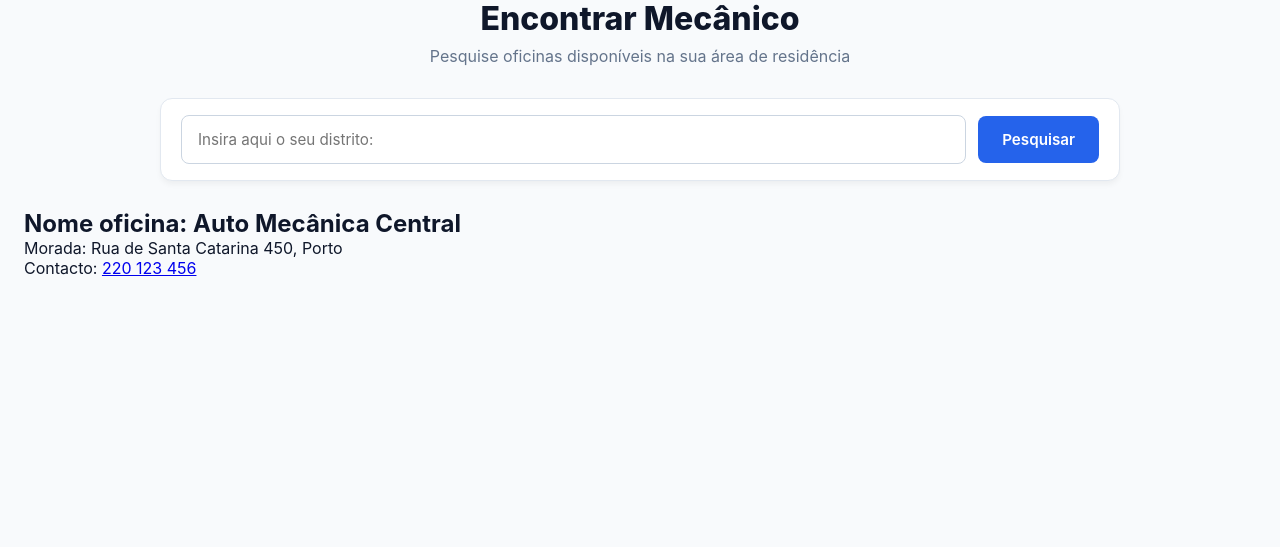
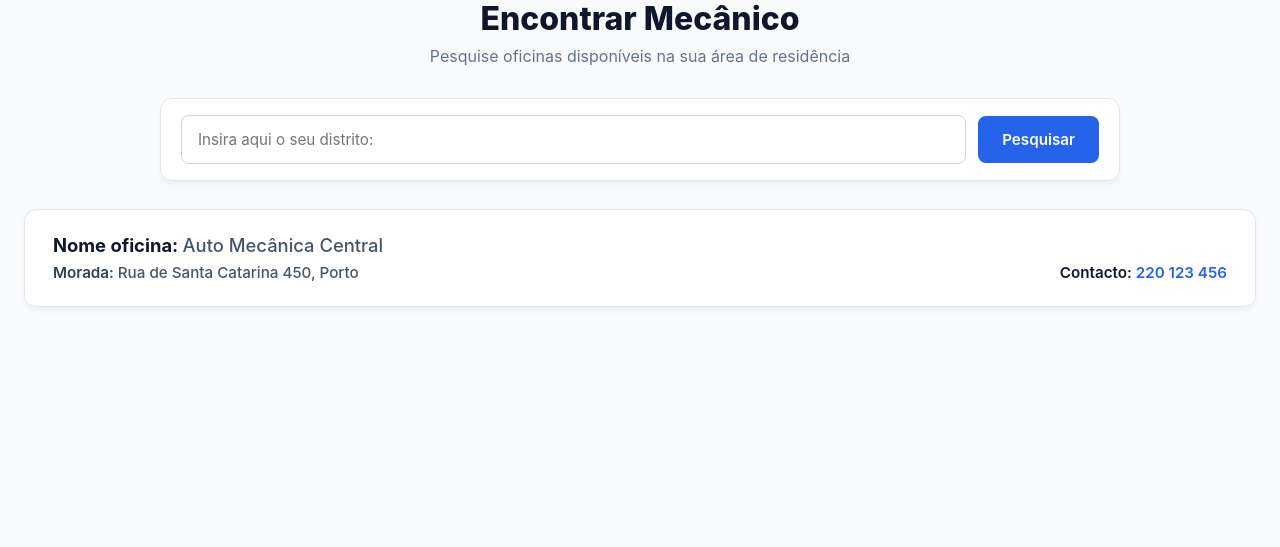
Before and after one commit to diogogonzaga/MecaniQ, a PHP site: page /oficinas.php in a window 1280 px wide. Shown: the part 184-731 px from the top of the page. Run offline with PHP 8.4, Linux system fonts and the light colour scheme.

Commit message:
mais styles

```diff
--- a/css/oficinas.css
+++ b/css/oficinas.css
@@ -84,3 +84,74 @@
 .search-btn:hover {
   background-color: #1d4ed8;
 }
+.workshops-list {
+  display: flex;
+  flex-direction: column;
+  background: #ffffff;
+  border: 1px solid #e2e8f0;
+  border-radius: 12px;
+  overflow: hidden;
+  box-shadow: 0 4px 6px -1px rgba(0, 0, 0, 0.05);
+}
+
+.workshop-card {
+  display: flex;
+  justify-content: space-between;
+  align-items: flex-end;
+  padding: 1.5rem 1.75rem;
+  border-bottom: 1px solid #e2e8f0;
+  transition: background-color 0.2s ease;
+  gap: 1.5rem;
+}
+
+.workshop-card:last-child {
+  border-bottom: none;
+}
+
+.workshop-card:hover {
+  background-color: #f1f5f9;
+}
+
+.workshop-info {
+  display: flex;
+  flex-direction: column;
+  gap: 0.45rem;
+}
+
+.workshop-name {
+  font-size: 1.15rem;
+  font-weight: 700;
+  color: #0f172a;
+  margin: 0;
+}
+
+.workshop-name span,
+.workshop-address span {
+  font-weight: 500;
+  color: #475569;
+}
+
+.workshop-address {
+  font-size: 0.95rem;
+  font-weight: 600;
+  color: #334155;
+  margin: 0;
+}
+
+.workshop-contact {
+  text-align: right;
+  font-size: 0.95rem;
+  font-weight: 600;
+  color: #0f172a;
+  white-space: nowrap;
+}
+
+.workshop-contact a {
+  color: #2563eb;
+  text-decoration: none;
+  font-weight: 600;
+}
+
+.workshop-contact a:hover {
+  text-decoration: underline;
+}
```
